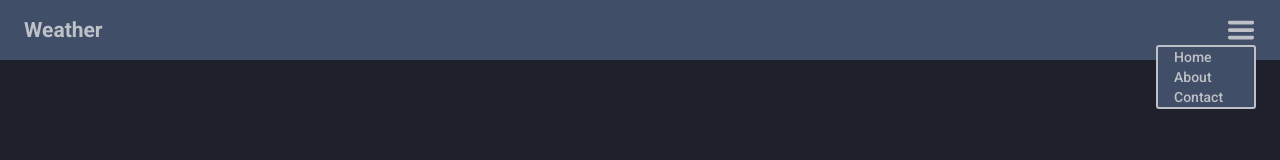
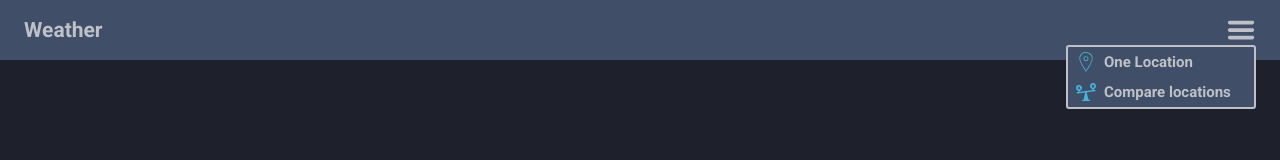
Before and after one commit to MontherAmer/montheramer.github.io, a React (Create React App) app: page / in a window 1280 px wide. Both pictures are taken after a click on the picture 1241 px from the left and 30 px from the top of the page. Shown: the top 160 px of the page. Built offline with nearby package versions, Linux system fonts and the light colour scheme; no server answers.

Commit message:
UPDATE navbar

```diff
--- a/src/components/Navbar/index.css
+++ b/src/components/Navbar/index.css
@@ -26,20 +26,26 @@ nav > h1 {
   display: flex;
   flex-direction: column;
   z-index: 100;
-  width: 100px;
+  width: 190px;
   right: 0;
   top: 30px;
   border-radius: 3px;
   border: 2px solid #bfc1c8;
   align-items: flex-start;
   color: #bfc1c8;
+  font-size: 15px;
+  font-weight: 700;
 }
 
 .dropdown-item {
   margin: 0;
   cursor: pointer;
-  padding: 2px 16px;
-  width: 96px;
+  padding: 2px 8px;
+  width: 186px;
+  display: flex;
+  justify-content: flex-start;
+  align-items: center;
+  height: 30px;
 }
 
 .dropdown-item:hover {
@@ -52,5 +58,6 @@ nav > h1 {
   cursor: pointer;
 }
 
-@media (max-width: 425px) {
+.item-image {
+  margin-right: 8px;
 }
--- a/src/components/Navbar/index.jsx
+++ b/src/components/Navbar/index.jsx
@@ -4,14 +4,18 @@ import menuIcon from '../../assets/menu.svg';
 
 import Modal from '../Modal';
 import OneLocation from '../OneLocation';
+import MultiLocation from '../MultiLocations';
+import Image from '../Image';
 
 import './index.css';
 export default () => {
   const [state, setState] = useState({});
 
-  const toggleMenu = e => setState({ ...state, showMenu: !state.showMenu });
+  const toggleMenu = () => setState({ ...state, showMenu: !state.showMenu });
 
-  const toggleModal = e => setState({ ...state, showModal: !state.showModal });
+  const toggleOneLocation = () => setState({ ...state, showMultiLocation: false, showOneLocation: !state.showOneLocation });
+
+  const toggleMultiLocation = () => setState({ ...state, showOneLocation: false, showMultiLocation: !state.showMultiLocation });
 
   return (
     <nav>
@@ -20,17 +24,26 @@ export default () => {
         <img src={menuIcon} className='nav-icon' onClick={toggleMenu} />
         {state.showMenu ? (
           <div className='dropdown-content' onMouseLeave={toggleMenu}>
-            <p className='dropdown-item' onClick={toggleModal}>
-              Home
-            </p>
-            <p className='dropdown-item'>About</p>
-            <p className='dropdown-item'>Contact</p>
+            <div className='dropdown-item' onClick={toggleOneLocation}>
+              <Image classess='item-image' value='loc' width={20} />
+              <p>One Location</p>
+            </div>
+            <div className='dropdown-item' onClick={toggleMultiLocation}>
+              <Image classess='item-image' value='compare' width={20} />
+              <p> Compare locations</p>
+            </div>
           </div>
         ) : null}
       </div>
-      {state.showModal ? (
-        <Modal show={state.showModal} hide={toggleModal}>
-          <OneLocation hideModal={toggleModal} />
+      {state.showOneLocation ? (
+        <Modal show={state.showOneLocation} hide={toggleOneLocation}>
+          <OneLocation hideModal={toggleOneLocation} />
+        </Modal>
+      ) : null}
+
+      {state.showMultiLocation ? (
+        <Modal show={state.showMultiLocation} hide={toggleMultiLocation}>
+          <MultiLocation hideModal={toggleMultiLocation} />
         </Modal>
       ) : null}
     </nav>
```
